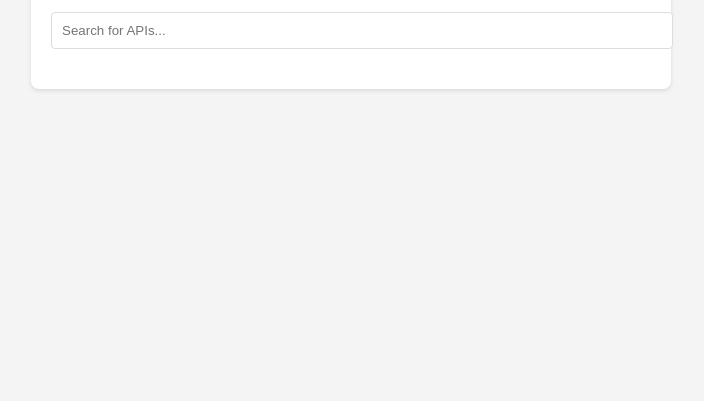
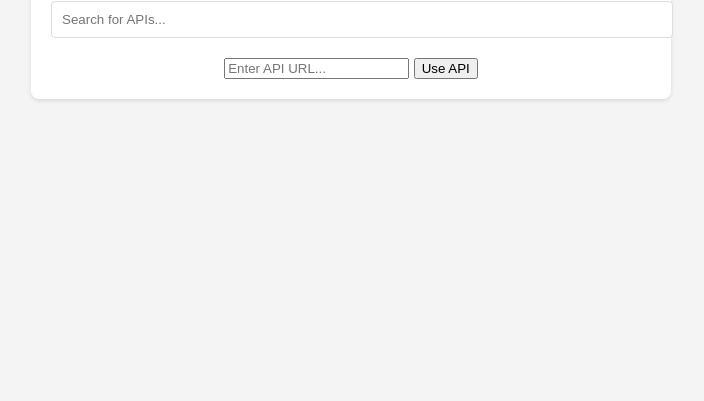
Before and after one commit to SubinDevVN/test, a plain HTML site: page index.html in a window 1280 px wide. Shown: the part 399-800 px from the top of the page, without its empty margins (289-993 px from the left). Drawn offline with Linux system fonts and the light colour scheme; no server answers.

Commit message:
Update index.html

```diff
--- a/index.html
+++ b/index.html
@@ -9,7 +9,13 @@
 <body>
     <div class="container">
         <h1>List of Free APIs</h1>
-        <input type="text" id="search" placeholder="Search for APIs...">
+        <div class="input-group">
+            <input type="text" id="search" placeholder="Search for APIs...">
+        </div>
+        <div class="input-group">
+            <input type="text" id="api-sample" placeholder="Enter API URL...">
+            <button id="use-api">Use API</button>
+        </div>
         <div id="api-list"></div>
     </div>
     <script src="script.js"></script>
```
